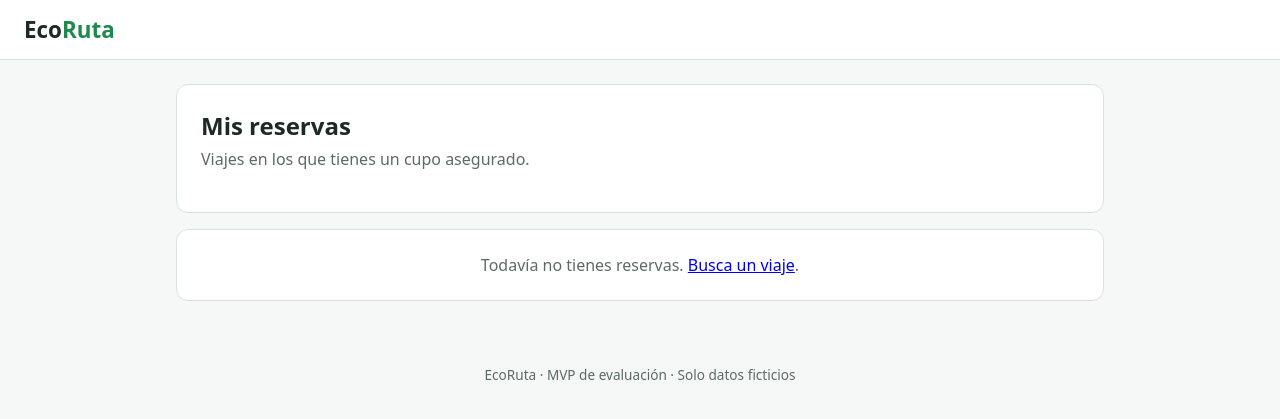
After one commit to SebastianAlvaradoZ/ecoruta-mvp, a Node server app: template views/mis-reservas.ejs in a window 1280 px wide. The commit adds this page. Shown: the top 419 px of the page. Run offline with Node 20, Linux system fonts and the light colour scheme; the template is opened without the code that fills it, so the values that code supplies are empty.

Commit message:
H-06: el pasajero reserva un cupo y no puede reservar dos veces el mismo viaje

```diff
--- a/app.js
+++ b/app.js
@@ -166,7 +166,69 @@ app.get('/viajes', requiereSesion, async (req, res) => {
       ORDER BY v.fecha, v.hora_llegada`,
     valores
   );
-  res.render('viajes', { viajes, zonas: ZONAS, filtro: { zona, llegar: llegarAntes } });
+  // Viajes que el usuario ya reservó, para no mostrarle el botón otra vez.
+  const { rows: mias } = await pool.query('SELECT viaje_id FROM reservas WHERE pasajero_id = $1', [req.session.usuario.id]);
+  const reservados = new Set(mias.map((r) => r.viaje_id));
+  res.render('viajes', { viajes, reservados, zonas: ZONAS, filtro: { zona, llegar: llegarAntes } });
+});
+
+// ---------- H-06: el pasajero reserva un cupo ----------
+app.post('/viajes/:id/reservar', requiereSesion, async (req, res) => {
+  const viajeId = Number(req.params.id);
+  const pasajeroId = req.session.usuario.id;
+  if (req.session.usuario.rol !== 'pasajero') {
+    avisar(req, 'error', 'Solo los pasajeros pueden reservar cupos.');
+    return res.redirect('/viajes');
+  }
+
+  const cliente = await pool.connect();
+  try {
+    await cliente.query('BEGIN');
+    const ya = await cliente.query('SELECT 1 FROM reservas WHERE viaje_id = $1 AND pasajero_id = $2', [viajeId, pasajeroId]);
+    if (ya.rowCount > 0) {
+      await cliente.query('ROLLBACK');
+      avisar(req, 'error', 'Ya tienes un cupo en este viaje');
+      return res.redirect('/viajes');
+    }
+    // Descuenta el cupo solo si todavía queda alguno (operación atómica).
+    const descuento = await cliente.query(
+      'UPDATE viajes SET cupos_libres = cupos_libres - 1 WHERE id = $1 AND cupos_libres > 0 RETURNING zona',
+      [viajeId]
+    );
+    if (descuento.rowCount === 0) {
+      await cliente.query('ROLLBACK');
+      avisar(req, 'error', 'No se pudo reservar este viaje.');
+      return res.redirect('/viajes');
+    }
+    await cliente.query('INSERT INTO reservas (viaje_id, pasajero_id) VALUES ($1, $2)', [viajeId, pasajeroId]);
+    await cliente.query('COMMIT');
+    avisar(req, 'ok', `¡Listo! Reservaste un cupo en el viaje desde ${descuento.rows[0].zona}.`);
+    res.redirect('/mis-reservas');
+  } catch (err) {
+    await cliente.query('ROLLBACK');
+    if (err.code === '23505') { // reserva duplicada al mismo tiempo
+      avisar(req, 'error', 'Ya tienes un cupo en este viaje');
+      return res.redirect('/viajes');
+    }
+    throw err;
+  } finally {
+    cliente.release();
+  }
+});
+
+app.get('/mis-reservas', requiereSesion, async (req, res) => {
+  const { rows: reservas } = await pool.query(
+    `SELECT r.id AS reserva_id, v.zona, to_char(v.fecha, 'DD/MM/YYYY') AS fecha_texto,
+            to_char(v.hora_salida, 'HH24:MI') AS salida, to_char(v.hora_llegada, 'HH24:MI') AS llegada,
+            u.nombre AS conductor
+       FROM reservas r
+       JOIN viajes v ON v.id = r.viaje_id
+       JOIN usuarios u ON u.id = v.conductor_id
+      WHERE r.pasajero_id = $1
+      ORDER BY v.fecha, v.hora_llegada`,
+    [req.session.usuario.id]
+  );
+  res.render('mis-reservas', { reservas });
 });
 
 module.exports = { app, requiereSesion, avisar };
--- /dev/null
+++ b/views/mis-reservas.ejs
@@ -0,0 +1,18 @@
+<%- include('partials/cabecera') %>
+<section class="tarjeta">
+  <h1>Mis reservas</h1>
+  <p class="sub">Viajes en los que tienes un cupo asegurado.</p>
+</section>
+<% if (reservas.length === 0) { %>
+  <section class="tarjeta vacio">Todavía no tienes reservas. <a href="/viajes">Busca un viaje</a>.</section>
+<% } %>
+<div class="lista">
+  <% reservas.forEach(function (r) { %>
+    <article class="tarjeta viaje">
+      <h2><%= r.zona %> → Tecsup</h2>
+      <p class="horas"><strong><%= r.fecha_texto %></strong> · Sale <%= r.salida %> · Llega <%= r.llegada %></p>
+      <p class="muted">Conductor: <%= r.conductor %></p>
+    </article>
+  <% }) %>
+</div>
+<%- include('partials/pie') %>
--- a/views/partials/cabecera.ejs
+++ b/views/partials/cabecera.ejs
@@ -13,6 +13,7 @@
       <nav>
         <a href="/viajes">Buscar viajes</a>
         <% if (usuario.rol === 'conductor') { %><a href="/viajes/nuevo">Publicar viaje</a><% } %>
+        <% if (usuario.rol === 'pasajero') { %><a href="/mis-reservas">Mis reservas</a><% } %>
         <span class="quien"><%= usuario.nombre %> · <%= usuario.rol %></span>
         <form method="post" action="/logout"><button class="enlace" type="submit">Cerrar sesión</button></form>
       </nav>
```
Also changed, not shown: db.js (+9 -0 lines), views/viajes.ejs (+7 -0 lines).
